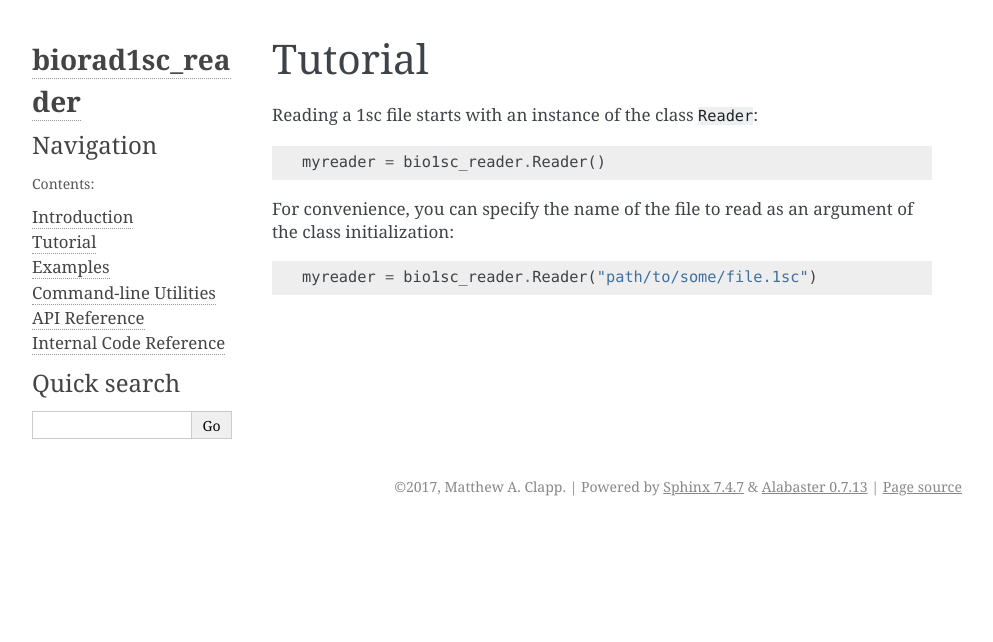
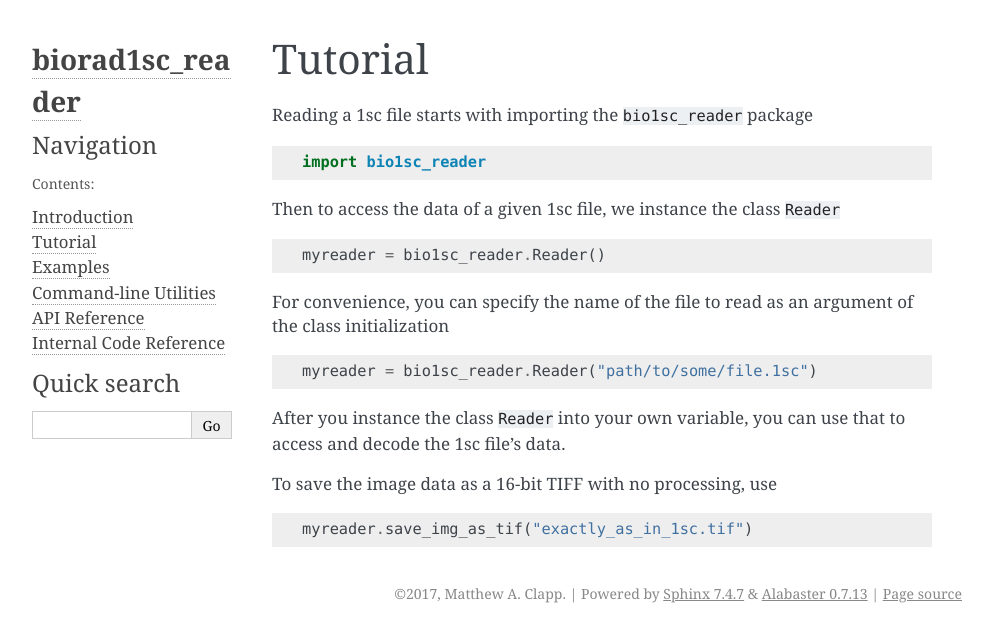
Before and after one commit to itsayellow/biorad1sc_reader, a Sphinx documentation site: the page built from docs/tutorial.rst, in a window 1280 px wide. Shown: the top 642 px of the page, without its empty margins (148-1141 px from the left). Built offline with Sphinx 7.4.7, drawn with Linux system fonts in a browser that asks for light colours.

Commit message:
adding to tutorials, fixing formatting

```diff
--- a/docs/internals_ref.rst
+++ b/docs/internals_ref.rst
@@ -2,7 +2,7 @@ Internal Code Reference
 =======================
 
 biorad1sc_reader.parsing
------------------------
+------------------------
 .. automodule:: biorad1sc_reader.parsing
    :members:
 
--- a/docs/tutorial.rst
+++ b/docs/tutorial.rst
@@ -1,15 +1,30 @@
 Tutorial
 ========
 
-Reading a 1sc file starts with an instance of the class ``Reader``\ :
+Reading a 1sc file starts with importing the ``bio1sc_reader`` package
+
+.. code:: python
+
+    import bio1sc_reader
+
+Then to access the data of a given 1sc file, we instance the class ``Reader``
 
 .. code:: python
 
     myreader = bio1sc_reader.Reader()
 
 For convenience, you can specify the name of the file to read as an argument
-of the class initialization:
+of the class initialization
 
 .. code:: python
 
     myreader = bio1sc_reader.Reader("path/to/some/file.1sc")
+
+After you instance the class ``Reader`` into your own variable, you can use
+that to access and decode the 1sc file's data.
+
+To save the image data as a 16-bit TIFF with no processing, use
+
+.. code:: python
+
+    myreader.save_img_as_tif("exactly_as_in_1sc.tif")
```
